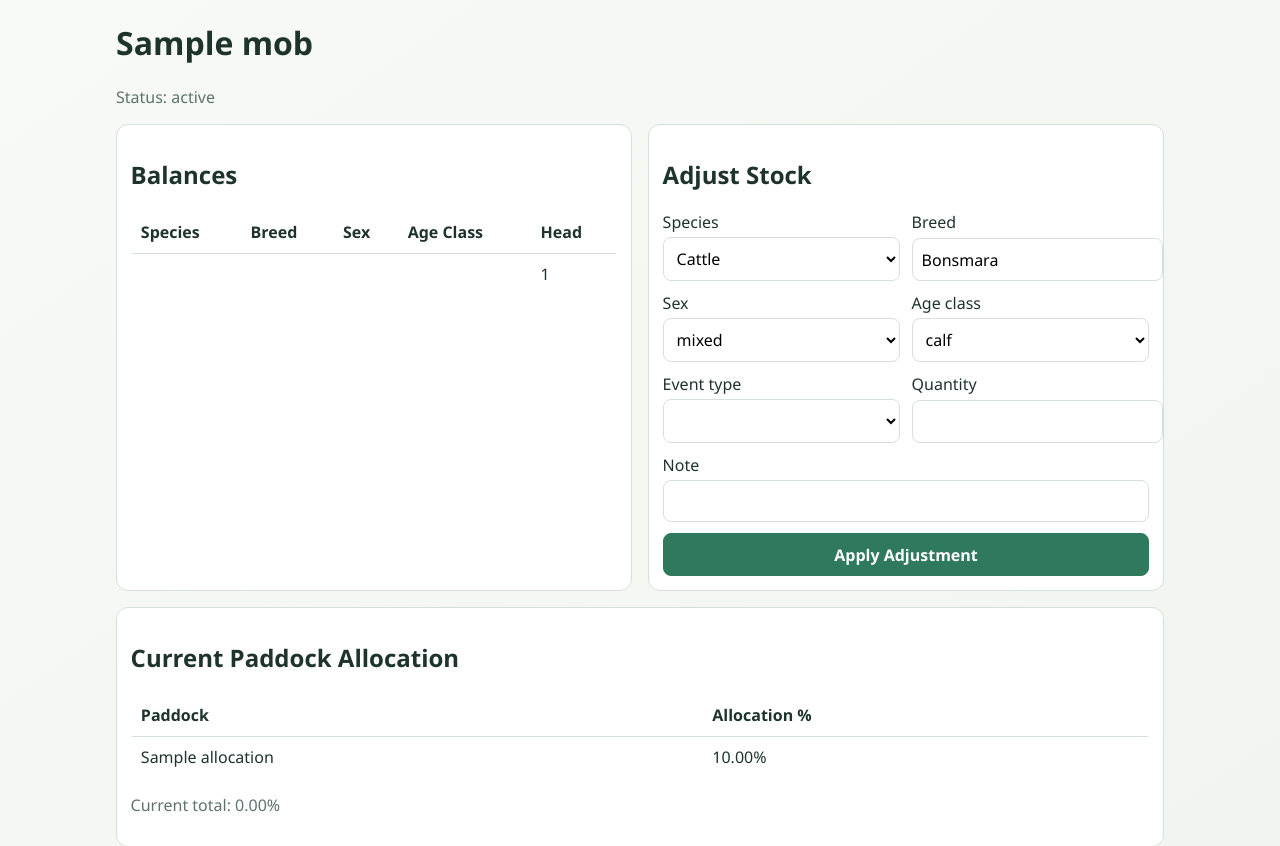
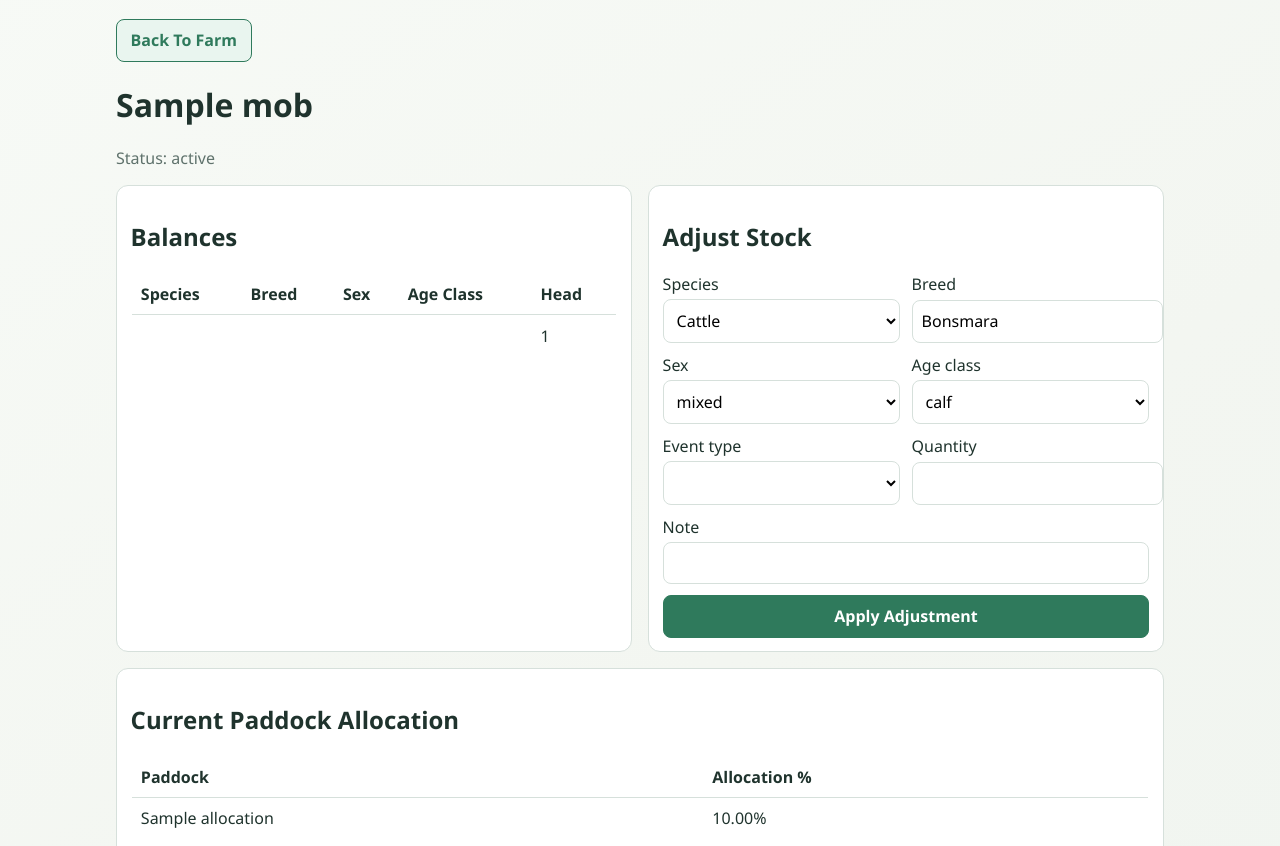
Before and after one commit to Andre-nel/AgriTrack, a Flask app: template app/templates/mob_detail.html in a window 1280 px wide. Shown: the part 54-900 px from the top of the page. Run offline with Flask 3, Linux system fonts and the light colour scheme; tables that the repository leaves empty hold one stand-in row (values such as "Sample post"); the template is opened without the code that fills it: values that come from a table or form of the project are taken from there, most other values are stand-ins (such as "Sample title", 1, 10 or a date in 2020).

Commit message:
Added a Back To Farm button at the top of mob_detail:
mob_detail.html
It links to web.farm_detail using mob.farm_id.

```diff
--- a/app/templates/mob_detail.html
+++ b/app/templates/mob_detail.html
@@ -1,6 +1,7 @@
 {% extends "base.html" %}
 {% block title %}{{ mob.name }} | AgriTrack{% endblock %}
 {% block content %}
+<a class="btn btn-secondary" href="{{ url_for('web.farm_detail', farm_id=mob.farm_id) }}">Back To Farm</a>
 <h1>{{ mob.name }}</h1>
 <p class="muted">Status: {{ mob.status }}</p>
 
```
